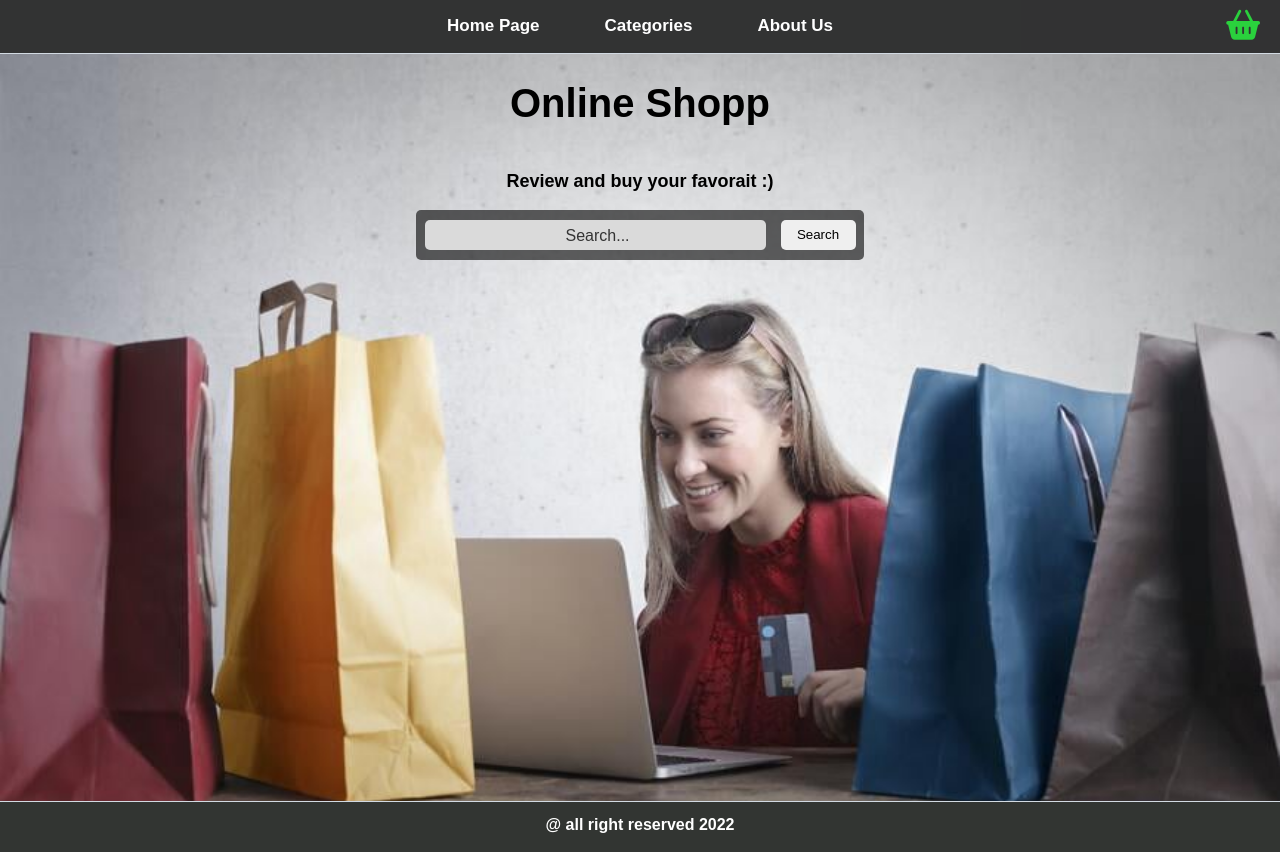
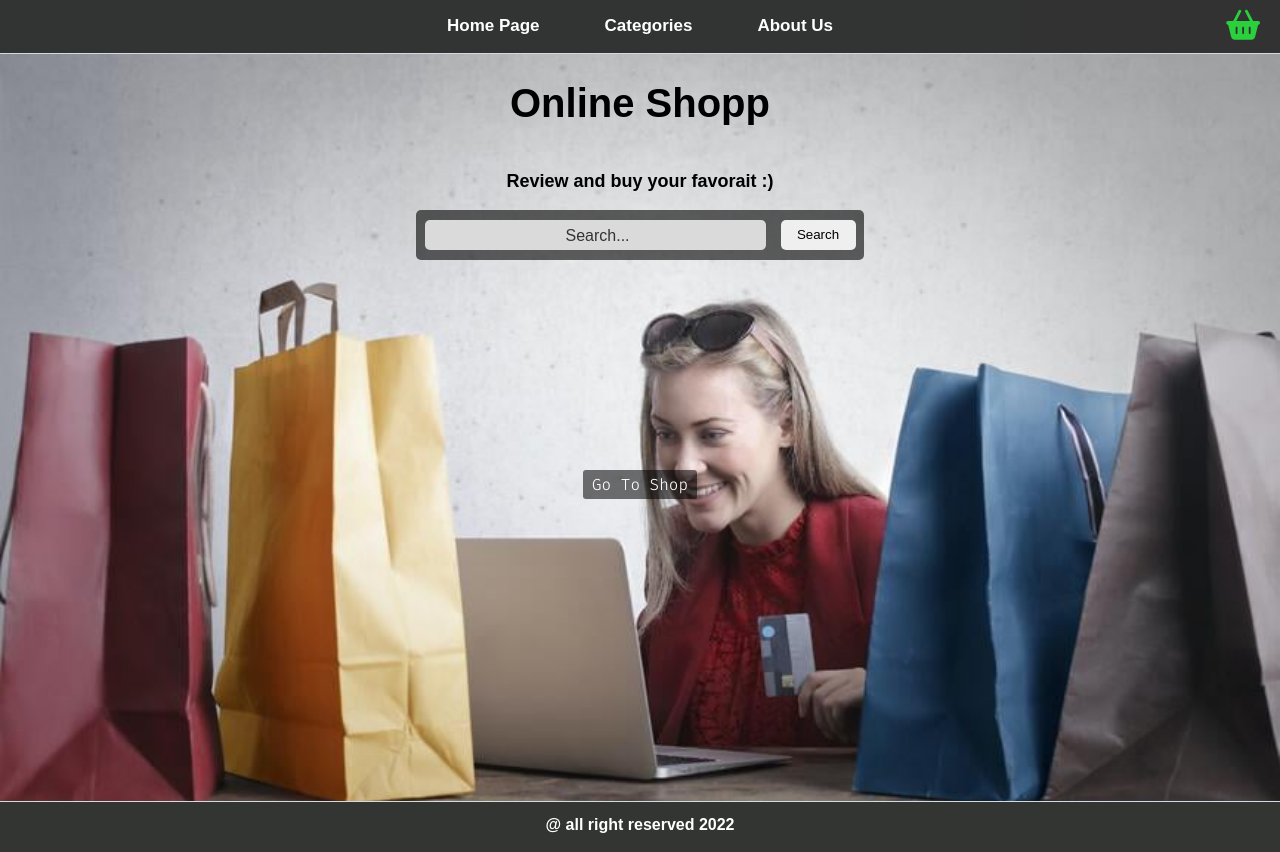
Before and after one commit to mammad-arvin/Cart-Redux, a React (Create React App) app: page / in a window 1280 px wide. Built offline with nearby package versions, Linux system fonts and the light colour scheme; no server answers.

Commit message:
added a link to shop

```diff
--- a/src/components/Home.js
+++ b/src/components/Home.js
@@ -3,6 +3,7 @@ import React from 'react';
 
 import Search from './Search';
 import style from './Home.module.css'
+import { Link } from 'react-router-dom';
 
 const Home= ()=>{
         return (
@@ -11,6 +12,7 @@ const Home= ()=>{
                     <h1>Online Shopp</h1>
                     <h3>Review and buy your favorait :)</h3>
                     <Search />
+                    <Link to="/categories" className={style.goto}>Go To Shop</Link>
                 </div>
             </>
         );
--- a/src/components/Home.module.css
+++ b/src/components/Home.module.css
@@ -18,6 +18,14 @@ h1{
 }
 h3{
     font: 600 18px arial;
+}
+.goto{
+    color: rgb(255, 255, 255);
+    text-decoration: none;
+    margin-top: 210px;
+    padding: 4px 9px;
+    border-radius: 3px;
+    background-color: rgba(0, 0, 0, 0.544);
 }
 
 @media ( max-width:866px){
@@ -55,10 +63,14 @@ h3{
     h3{
         font-size: 16px;
     }
+    .goto{
+        margin-top: 50px;
+    }
 }
 @media (max-width:420px) and (max-height:500px){
     .image{
         height: 150vh;
         background-position: -830px;
     }
+
 }
```
